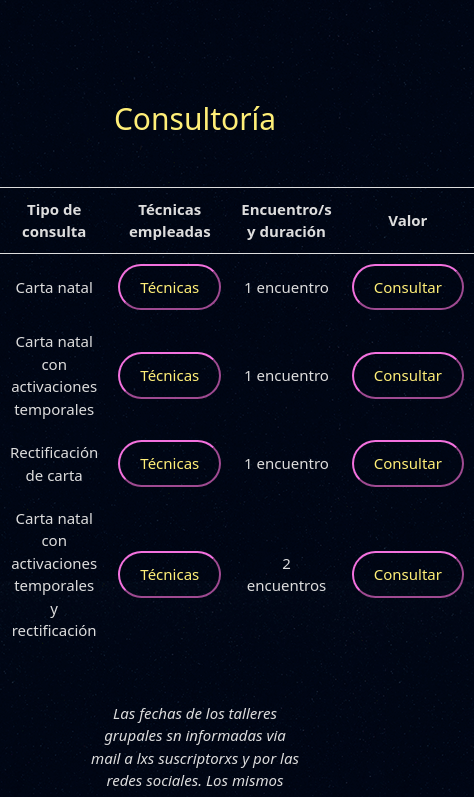
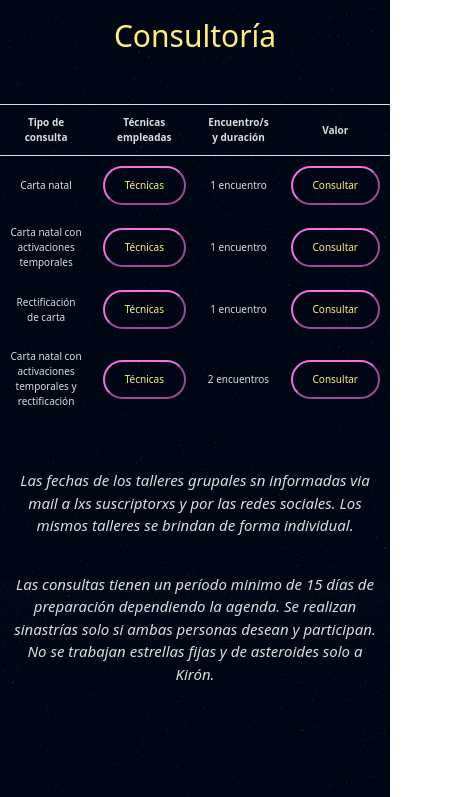
Before and after one commit to EvaBonaparte/AstroData, a website: page html/servicios.html in a window 390 px wide. Shown: the part 955-1752 px from the top of the page, 474 px wide, since content can reach past the window. Drawn offline with nearby package versions, Linux system fonts and the light colour scheme.

Commit message:
Modificaciones finales versión 2

```diff
--- a/scss/layout/_contacto.scss
+++ b/scss/layout/_contacto.scss
@@ -112,7 +112,6 @@ form {
 }
 
 @media only screen and (min-width: 801px){
-
   form {
     max-width: 80%;
     padding-bottom: 100px;
--- a/scss/layout/_servicios.scss
+++ b/scss/layout/_servicios.scss
@@ -1,6 +1,6 @@
 @import "variables.scss";
 
-
+main{
     .serviciosIntro{
         h1{
             @include titulos(center, 5px, 10px, 100px, $colorAlternativoUno, 60px);
@@ -19,7 +19,7 @@
             font-style: italic;
         }
     }
-
+}
 
 .seccion_Servicios{
     align-items: center;
@@ -33,7 +33,8 @@
         @extend #talleresLink ;
     }
     table{
-        align-items: center;
+        margin-left: auto;
+        margin-right: auto;
         tr{
             th {
                 color: $colorParrafo;
@@ -114,13 +115,13 @@
             tr{
                 th {
                     padding: 10px;
-                    font-size: 15px;
+                    font-size: 10px;
                 }
             }
             tr{
                 td{
                     padding: 10px;
-                    font-size: 15px;
+                    font-size: 10px;
                 }
             }
         }
@@ -129,7 +130,6 @@
     #aclaracionesServicios {
         padding-top: 40px;
         padding-bottom: 80px;
-        max-width: 60%;
         p {
             padding: 10px;
           }
@@ -162,13 +162,13 @@
         table{
             tr{
                 td{
-                    padding: 10px;
+                    padding: 2px;
                     font-size: 15px;
                 }
             }
             tr{
                 th {
-                    padding: 10px;
+                    padding: 2px;
                     font-size: 15px;
                 }
             }
@@ -177,7 +177,6 @@
     #aclaracionesServicios {
         padding-top: 40px;
         padding-bottom: 80px;
-        max-width: 60%;
         p {
             padding: 10px;
         }
@@ -224,7 +223,6 @@
     #aclaracionesServicios {
         padding-top: 40px;
         padding-bottom: 80px;
-        max-width: 60%;
         font-size: 15px;
         p {
             padding: 10px;
--- a/scss/mainScss.scss
+++ b/scss/mainScss.scss
@@ -25,6 +25,7 @@ body{
             position: fixed;
             padding-top: 3rem;
             height: fit-content;
+            padding-top: 20px;
             background-image: url(../img/nav.png);
         #logo{
             padding: 10px;
@@ -109,6 +110,19 @@ body{
     .iconos {
         font-size: 16px;
     }
+    button{
+        background-color: $colorBotones;
+        padding: 2px 5px 2px 5px;
+        border-color: $colorAlternativoUno;
+        border-radius: 25px;
+        color: $colorAlternativoDos;
+        text-align: center;
+        font-size: 10px;
+    }
+    button:hover {
+        color: $colorAlternativoDos;
+        background-color: $colorAlternativoTres;
+    }
 }
 
 @media only screen and (min-width: 401px){
```
Also changed, not shown: html/servicios.html (+1 -4 lines), css/estilo.css. Lines whose indentation alone changed are shown as unchanged.
